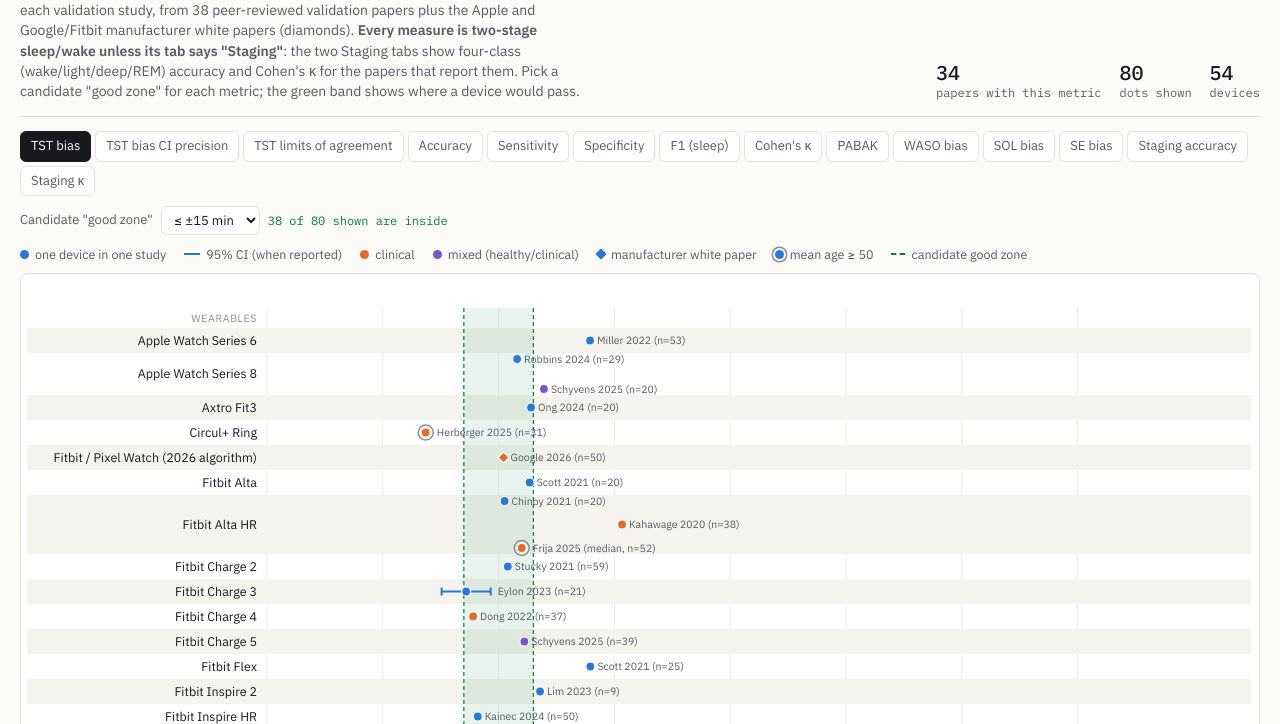
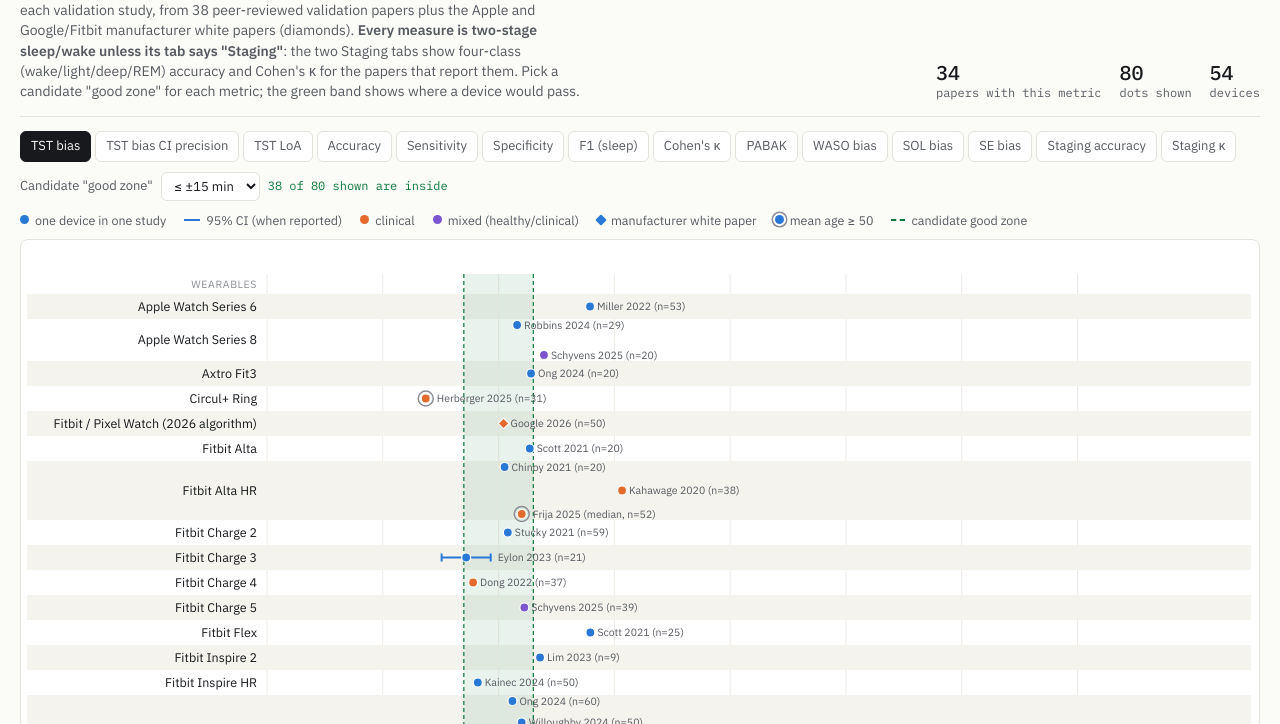
Before and after one commit to Arcascope/explainers, a plain HTML site: page wearables/index.html in a window 1280 px wide. Shown: the part 76-800 px from the top of the page. Drawn offline with Linux system fonts and the light colour scheme.

Commit message:
shorten LOA

```diff
--- a/wearables/index.html
+++ b/wearables/index.html
@@ -166,7 +166,7 @@ const DATA = [{"study": "Chinoy 2021", "first_author": "Chinoy ED", "year": 2021
 const METRICS = [
  {key:"tst_bias_min", name:"TST bias", unit:"min", two:true, opts:[5,10,15,20,25], def:15, optLab:v=>"≤ ±"+v+" min", ci:["tst_bias_ci_low","tst_bias_ci_high"], sd:"tst_bias_sd_min", fmt:v=>v.toFixed(1), domain:[-100,60]},
  {key:"tst_bias_ci_halfwidth", name:"TST bias CI precision", unit:"min", upper:true, opts:[5,10,15,20,25], def:15, optLab:v=>"≤ ±"+v+" min", fmt:v=>v.toFixed(1), domain:[0,30]},
- {key:"loa", name:"TST limits of agreement", unit:"min", two:true, opts:[30,40,50,60,70,80], def:60, optLab:v=>"≤ ±"+v+" min", fmt:v=>v.toFixed(1), domain:[-300,220]},
+ {key:"loa", name:"TST limits of agreement", tab:"TST LoA", unit:"min", two:true, opts:[30,40,50,60,70,80], def:60, optLab:v=>"≤ ±"+v+" min", fmt:v=>v.toFixed(1), domain:[-300,220]},
  {key:"accuracy", tol:5, name:"Accuracy", unit:"%", opts:[85,87.5,90,92.5,95], def:85, optLab:v=>"≥ "+v+"% with ≤ 5% CI", ci:["accuracy_ci_low","accuracy_ci_high"], sd:"accuracy_sd", fmt:v=>v.toFixed(1), domain:[70,100]},
  {key:"sensitivity", tol:5, name:"Sensitivity", unit:"%", opts:[90,92.5,95], def:92.5, optLab:v=>"≥ "+v+"% with ≤ 5% CI", ci:["sensitivity_ci_low","sensitivity_ci_high"], sd:"sensitivity_sd", fmt:v=>v.toFixed(1), domain:[80,100]},
  {key:"specificity", tol:7, name:"Specificity", unit:"%", opts:[45,47.5,50,52.5,55], def:47.5, optLab:v=>"≥ "+v+"% with ≤ 7% CI", ci:["specificity_ci_low","specificity_ci_high"], sd:"specificity_sd", fmt:v=>v.toFixed(1), domain:[0,100]},
@@ -187,7 +187,7 @@ let metric=METRICS.find(m=>"#"+m.key===location.hash)||METRICS[0];
 const $=s=>document.querySelector(s);
 const tabs=$("#tabs");
 const reqSel=$("#req"); reqSel.addEventListener("change",()=>{metric.thrVal=+reqSel.value; render();});
-METRICS.forEach((m,i)=>{const b=document.createElement("button");b.className="tab";b.setAttribute("role","tab");b.id="tab-"+m.key;b.textContent=m.name;b.setAttribute("aria-selected",i===0);b.onclick=()=>{metric=m;history.replaceState(null,"","#"+m.key);render();};tabs.appendChild(b);});
+METRICS.forEach((m,i)=>{const b=document.createElement("button");b.className="tab";b.setAttribute("role","tab");b.id="tab-"+m.key;b.textContent=m.tab||m.name;b.setAttribute("aria-selected",i===0);b.onclick=()=>{metric=m;history.replaceState(null,"","#"+m.key);render();};tabs.appendChild(b);});
 function lab(r){const p=[]; if(r.condition&&(r.row_type!=="primary"||/algorithm/.test(r.condition)||/^(older|young)/.test(r.condition)||r.condition.startsWith("9 h"))) p.push(r.condition.replace(", mean of 3 nights","").replace("night 1 (standard)","night 1")); if(r.central_statistic==="median") p.push("median"); if(r.n_participants!=null) p.push("n="+r.n_participants); return r.study.replace("Concheiro-Moscoso","Concheiro")+(p.length?" ("+p.join(", ")+")":"");}
 function zone(){ if(!metric.opts) return null; const v=metric.thrVal; return metric.two?[-v,v]:metric.upper?[0,v]:[v,null]; }
 function ciHalf(r){ if(!metric.ci) return null; const lo=r[metric.ci[0]],hi=r[metric.ci[1]]; return (lo==null||hi==null)?null:(hi-lo)/2; }
```
